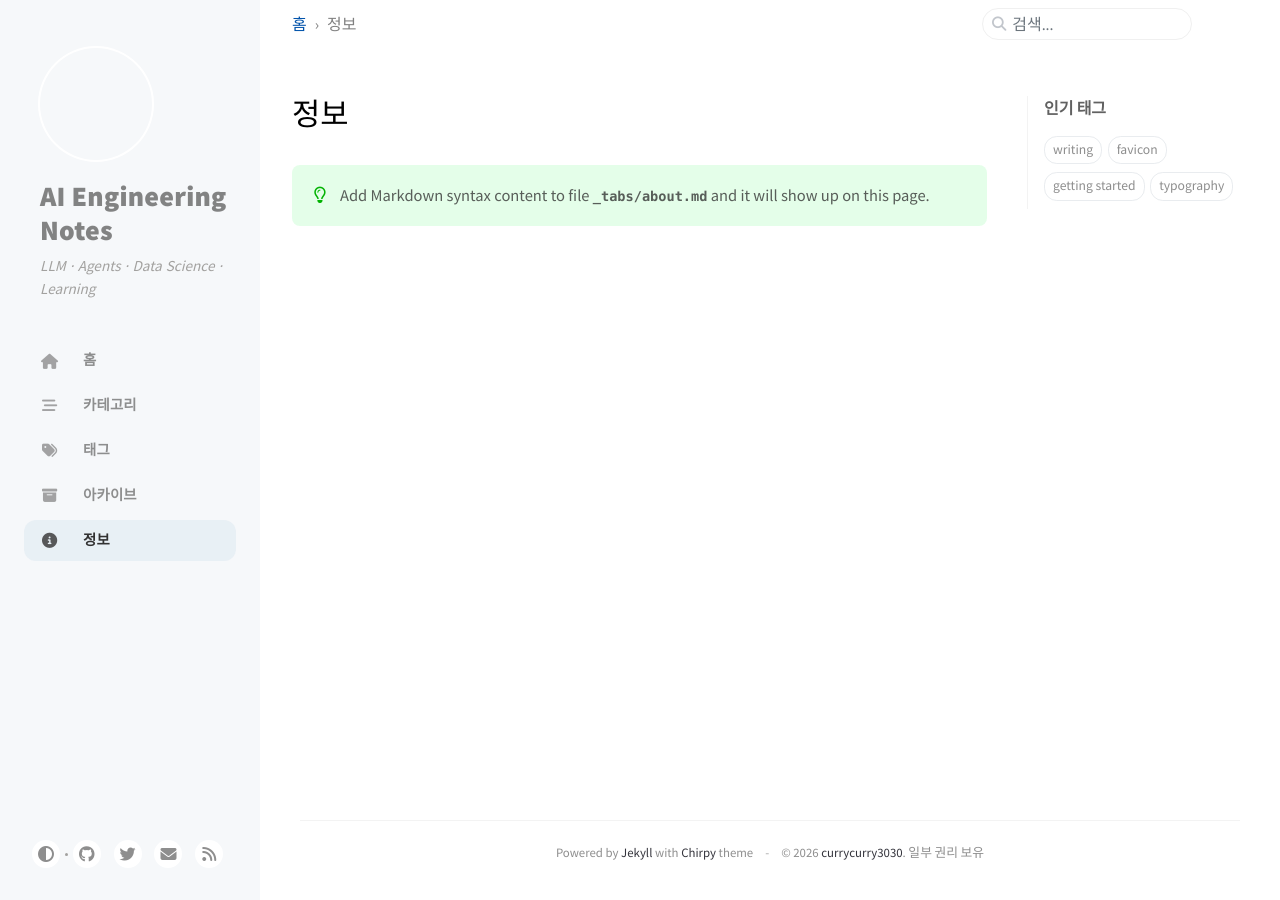
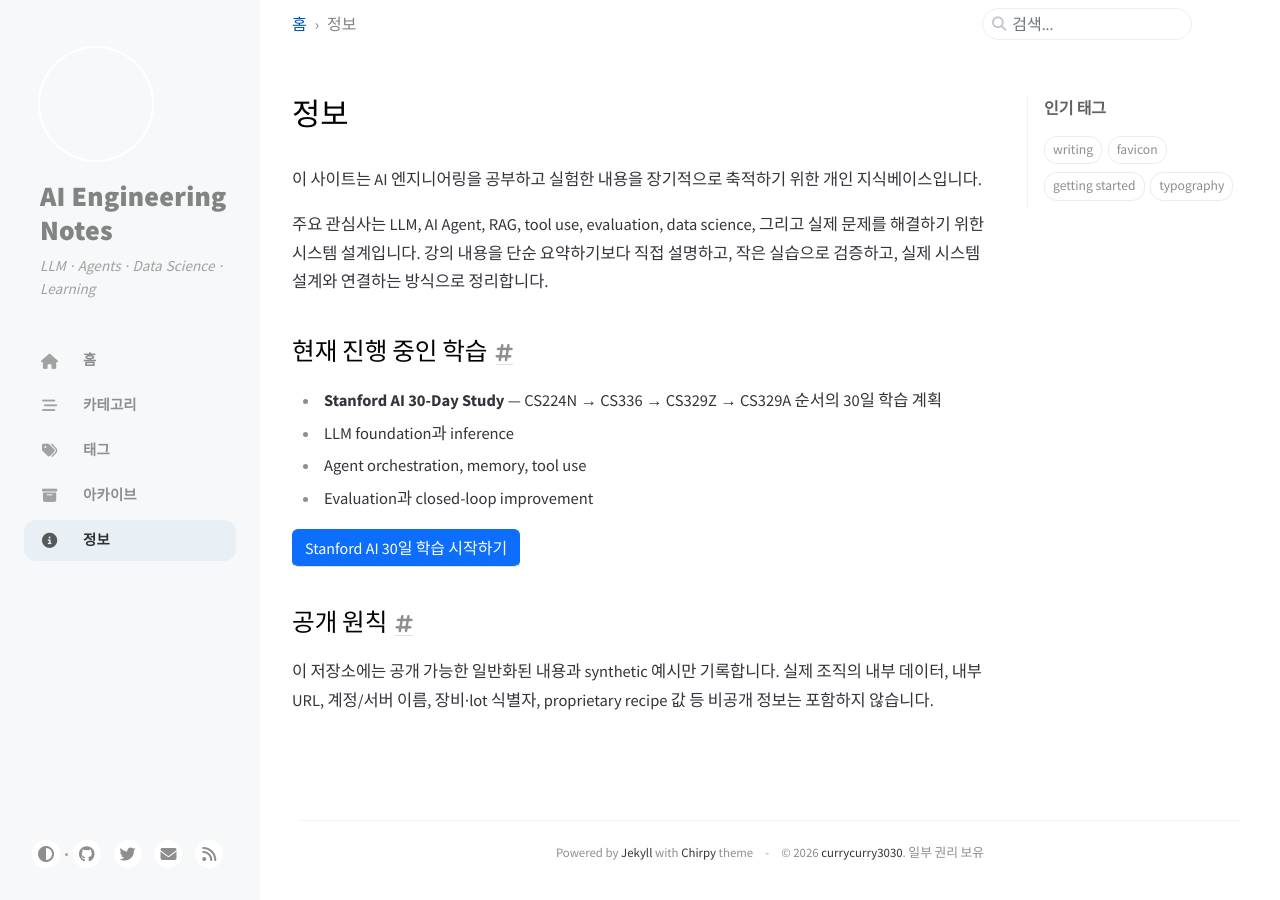
Before and after one commit to currycurry3030/currycurry3030.github.io, a Jekyll site: the page built from _tabs/about.md, in a window 1280 px wide. Built offline with Jekyll 4.4.1, drawn with Linux system fonts in a browser that asks for light colours; comment, search, counter and statistics services are not loaded.

Commit message:
docs: personalize About page

```diff
--- a/_tabs/about.md
+++ b/_tabs/about.md
@@ -1,8 +1,22 @@
 ---
-# the default layout is 'page'
+title: About
 icon: fas fa-info-circle
-order: 4
+order: 5
 ---
 
-> Add Markdown syntax content to file `_tabs/about.md`{: .filepath } and it will show up on this page.
-{: .prompt-tip }
+이 사이트는 AI 엔지니어링을 공부하고 실험한 내용을 장기적으로 축적하기 위한 개인 지식베이스입니다.
+
+주요 관심사는 LLM, AI Agent, RAG, tool use, evaluation, data science, 그리고 실제 문제를 해결하기 위한 시스템 설계입니다. 강의 내용을 단순 요약하기보다 직접 설명하고, 작은 실습으로 검증하고, 실제 시스템 설계와 연결하는 방식으로 정리합니다.
+
+## 현재 진행 중인 학습
+
+- **Stanford AI 30-Day Study** — CS224N → CS336 → CS329Z → CS329A 순서의 30일 학습 계획
+- LLM foundation과 inference
+- Agent orchestration, memory, tool use
+- Evaluation과 closed-loop improvement
+
+[Stanford AI 30일 학습 시작하기](/stanford-ai-study/){: .btn .btn-primary }
+
+## 공개 원칙
+
+이 저장소에는 공개 가능한 일반화된 내용과 synthetic 예시만 기록합니다. 실제 조직의 내부 데이터, 내부 URL, 계정/서버 이름, 장비·lot 식별자, proprietary recipe 값 등 비공개 정보는 포함하지 않습니다.
```
